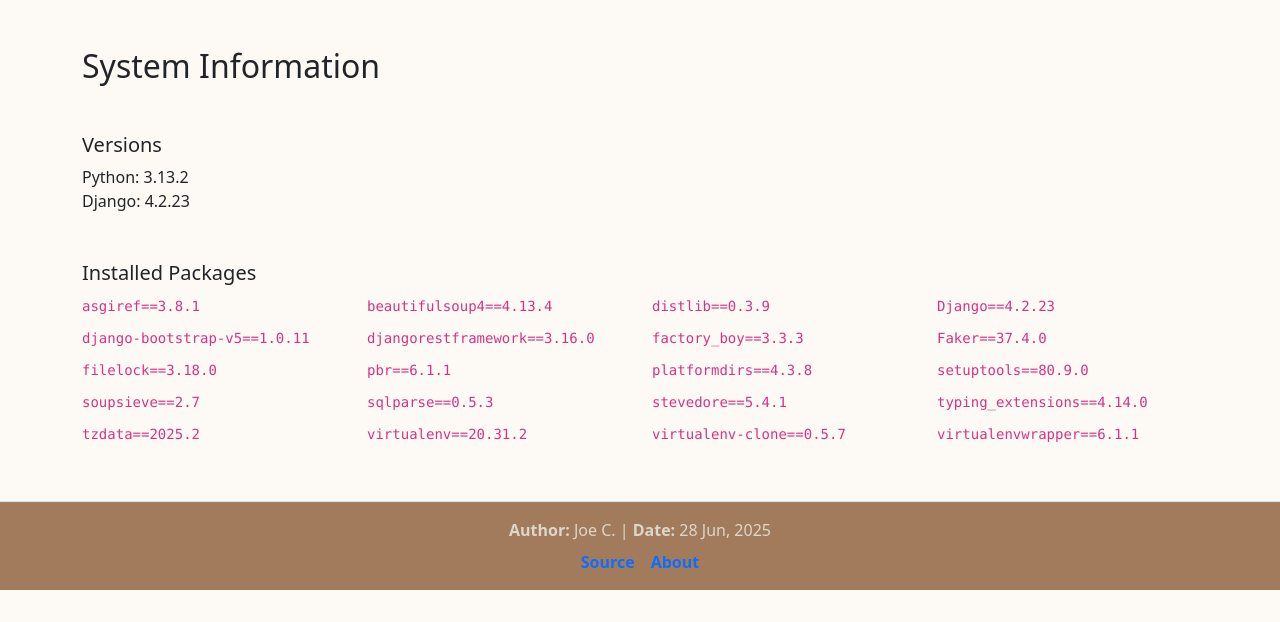
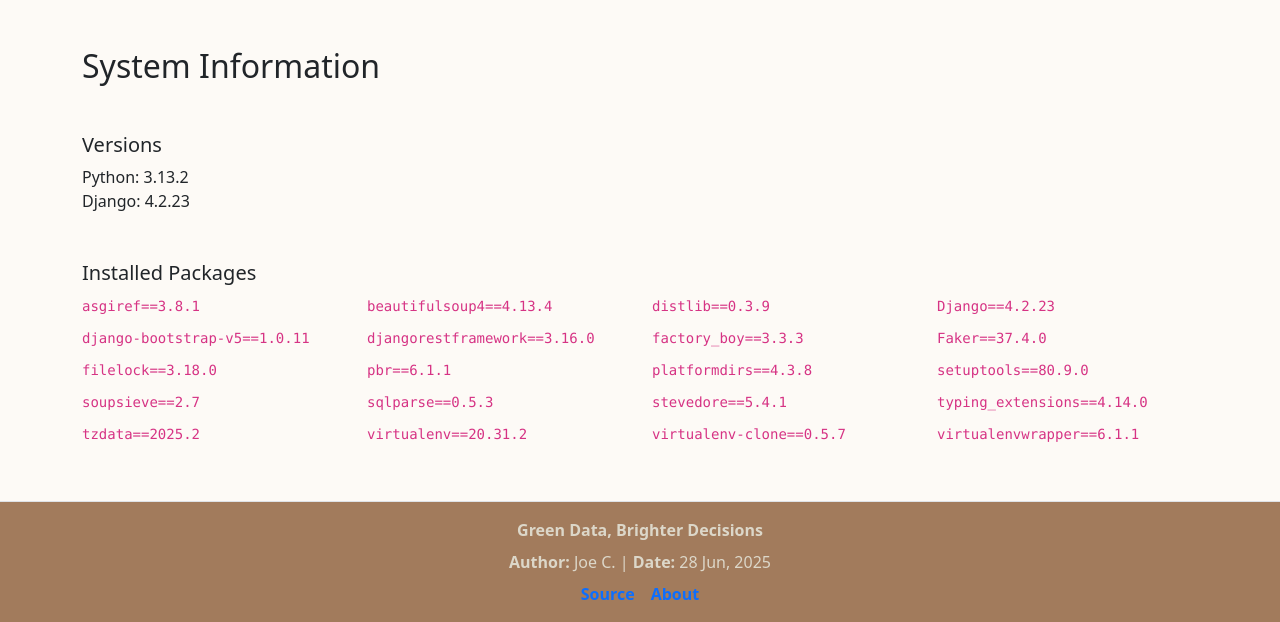
Before and after one commit to joecgyee/greensight, a Django app: page /about/ in a window 1280 px wide. Shown: the part 232-854 px from the top of the page. Before the commit the page ends 822 px from the top, so only its background shows below. Run offline with Django 5.2, Linux system fonts and the light colour scheme; data comes from the database, SQL or seed files in the repository; some libraries are stand-ins or nearby versions.

Commit message:
Add slogan in footer

```diff
--- a/energyinsight/usage_data/templates/usage_data/footer.html
+++ b/energyinsight/usage_data/templates/usage_data/footer.html
@@ -6,6 +6,7 @@
   <div class="container">
     <div class="row justify-content-center">
       <div class="col-md-8 d-flex flex-column align-items-center">
+        <p class="mb-2"><strong>Green Data, Brighter Decisions</strong></p>
         <p class="mb-2 text-center">
           <strong>Author:</strong> Joe C. |
           <strong>Date:</strong> {% todays_date %}
```
